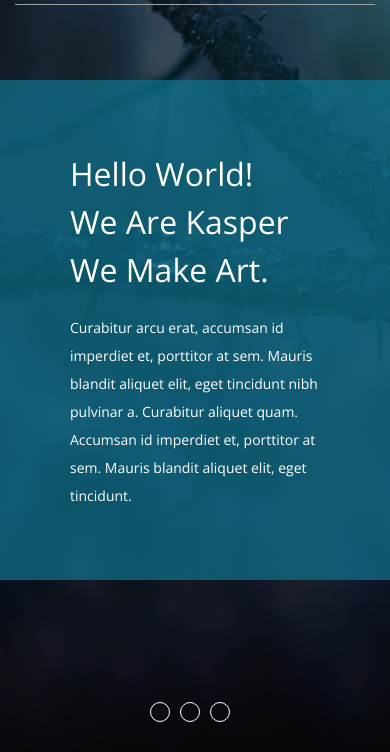
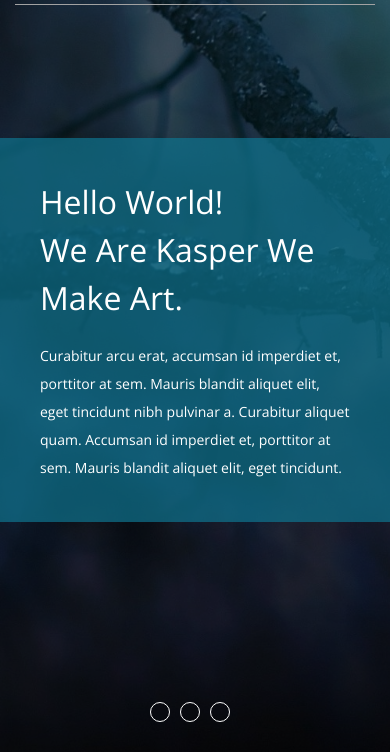
Before and after one commit to AhmedYousry10/Ahmed-Template-Two, a plain HTML site: page index.html in a window 390 px wide. Shown: the part 92-844 px from the top of the page. Drawn offline with nearby package versions, Linux system fonts and the light colour scheme; a web font is replaced by a local one.

Commit message:
Add files via upload

```diff
--- a/css/temp-2.css
+++ b/css/temp-2.css
@@ -183,7 +183,6 @@ header nav .form {
     width: 40px;
     border-left: 1px solid white;
     margin-left: 30px;
-
 }
 header nav .form i {
     color: white;
@@ -228,6 +227,7 @@ header nav .form i {
 @media (max-width: 767px){
     .landing .text{
         width: 100%;
+        padding: 40px;
     }
     .landing .text .content{
         max-width: 100%;
```
